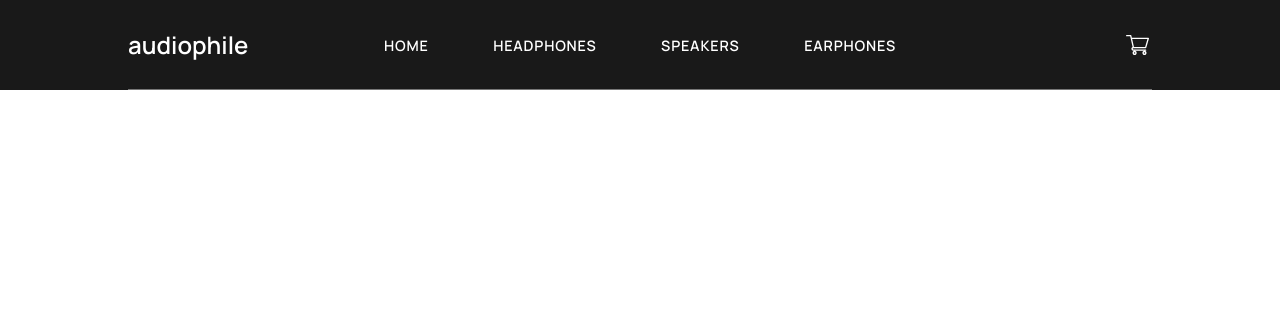
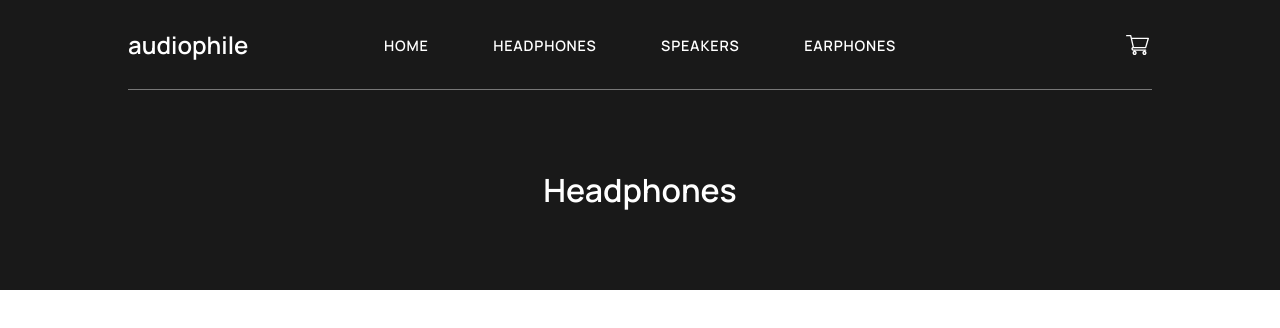
Before and after one commit to kacperlaudanski/Audiophile-e-commerce, a React (Create React App) app in the folder my-app/: page /headphones in a window 1280 px wide. Shown: the top 328 px of the page. Built offline with nearby package versions, Linux system fonts and the light colour scheme.

Commit message:
category banner component

```diff
--- a/my-app/src/components/Categories/Headphones/HeadphonesPage.tsx
+++ b/my-app/src/components/Categories/Headphones/HeadphonesPage.tsx
@@ -1,6 +1,7 @@
 import '../../../dist-styles/categories.css'
 import HeaderSection from '../../Elements/Header/HeaderSection';
 import Navbar from '../../Elements/Navbar/Navbar';
+import CategoryBanner from '../../Elements/CategoriesElements/CategoryBanner';
 import CategorySelectionPanel from '../../Home/CategorySelectionPanel';
 import AboutCompany from '../../Home/AboutCompany';
 import Footer from '../../Elements/Footer/Footer';
@@ -9,6 +10,7 @@ const HeadphonesPage: React.FC = (props) => {
     return (
       <HeaderSection>
         <Navbar />
+        <CategoryBanner>Headphones</CategoryBanner>
       </HeaderSection>
     )
 }
--- a/my-app/src/components/Elements/CategoriesElements/CategoryBanner.tsx
+++ b/my-app/src/components/Elements/CategoriesElements/CategoryBanner.tsx
@@ -1,9 +1,10 @@
 import React, { ReactNode } from "react";
+import '../../../dist-styles/categories.css';
 
-const CategoryBanner: React.FC<{children: ReactNode}> = (props) => {
+const CategoryBanner: React.FC<{children: string}> = (props) => {
     return (
         <div className="category-banner">
-          {props.children}
+          <h1>{props.children}</h1>
         </div>
     )
 }
--- a/my-app/src/dist-styles/categories.css
+++ b/my-app/src/dist-styles/categories.css
@@ -0,0 +1,13 @@
+.category-banner {
+  width: 100%;
+  height: 200px;
+  background-color: #191919;
+  font-family: 'Manrope', sans-serif;
+  display: flex;
+  align-items: center;
+  justify-content: center;
+}
+.category-banner h1 {
+  font-size: 2rem;
+  color: #ffffff;
+}
--- a/my-app/src/styles/categories.less
+++ b/my-app/src/styles/categories.less
@@ -0,0 +1,22 @@
+@banner-bg-color: rgb(25, 25, 25);
+@white: rgb(255,255,255);
+@font: 'Manrope', sans-serif;
+
+.flex-setup(@align-items, @justify-content){
+    display:flex;
+    align-items:@align-items;
+    justify-content: @justify-content;
+}
+
+.category-banner{
+   width:100%;
+   height:200px;
+   background-color: @banner-bg-color;
+   font-family: @font;
+   .flex-setup(center, center);
+
+   h1{
+    font-size: 2rem;
+    color:@white;
+   }
+}
```
